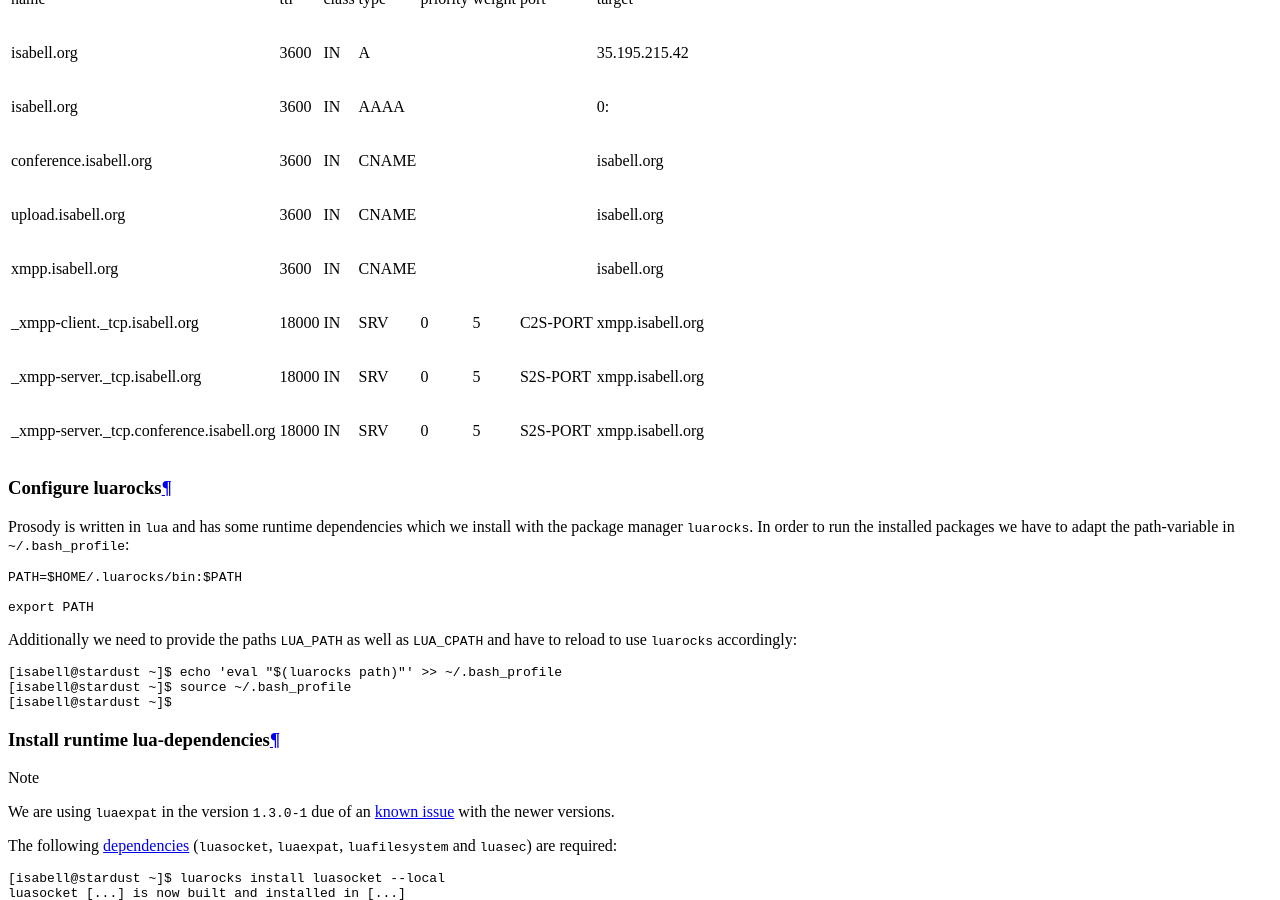
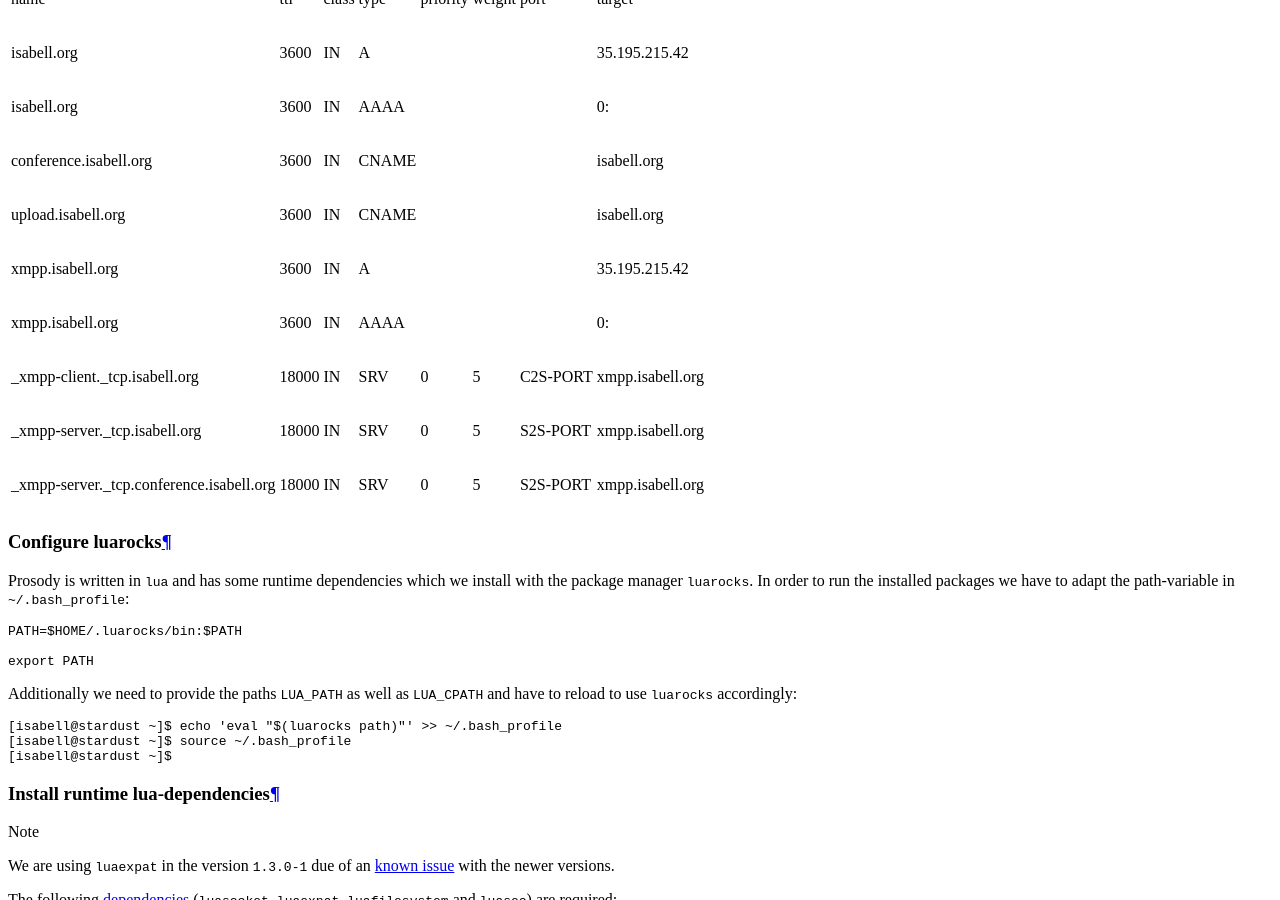
Before and after one commit to Uberspace/lab, a Sphinx documentation site: the page built from source/guide_prosody.rst, in a window 1280 px wide and 900 px high, scrolled down 5557 px. Built offline with Sphinx 7.4.7 and the Read the Docs theme 2.0.0, drawn with Linux system fonts in a browser that asks for light colours.

Commit message:
Update guide_prosody.rst
Documentation (https://prosody.im/doc/dns#srv_records) says:
"The target domain MUST be an existing A record of the target server, it cannot be an IP address, and cannot be a CNAME record." So target domain xmpp.isabell.org must be specified as A and AAAA record in DNS configuration.

I came across this when I investigated DNS configuration after executing prosodyctl check. Unfurtunately output is still like this:
Checking config...
Done.

Checking DNS for component conference.isabell.org...

Checking DNS for component upload.isabell.org...
    No _xmpp-server SRV record found for upload.isabell.org, but it looks like you need one.
    Host upload.isabell.org does not seem to resolve to this server (IPv4/IPv6)
    No targets for upload.isabell.org appear to resolve to this server.
    DNS records are necessary if you want users on other servers to access this component.

Checking DNS for host isabell.org...

For more information about DNS configuration please see https://prosody.im/doc/dns

[...]

Problems found, see above.

```diff
--- a/source/guide_prosody.rst
+++ b/source/guide_prosody.rst
@@ -104,7 +104,9 @@ Your DNS needs to be setup with the following values:
 +------------------------------------------+--------+-------+--------+----------+--------+----------+------------------+
 |             upload.isabell.org           |   3600 |    IN | CNAME  |          |        |          |     isabell.org  |
 +------------------------------------------+--------+-------+--------+----------+--------+----------+------------------+
-|              xmpp.isabell.org            |   3600 |    IN | CNAME  |          |        |          |     isabell.org  |
+|              xmpp.isabell.org            |   3600 |    IN |    A   |          |        |          |   35.195.215.42  |
++------------------------------------------+--------+-------+--------+----------+--------+----------+------------------+
+|              xmpp.isabell.org            |   3600 |    IN |  AAAA  |          |        |          |         0:       |
 +------------------------------------------+--------+-------+--------+----------+--------+----------+------------------+
 |        _xmpp-client._tcp.isabell.org     | 18000  |    IN |   SRV  |      0   |     5  | C2S-PORT | xmpp.isabell.org |
 +------------------------------------------+--------+-------+--------+----------+--------+----------+------------------+
```
